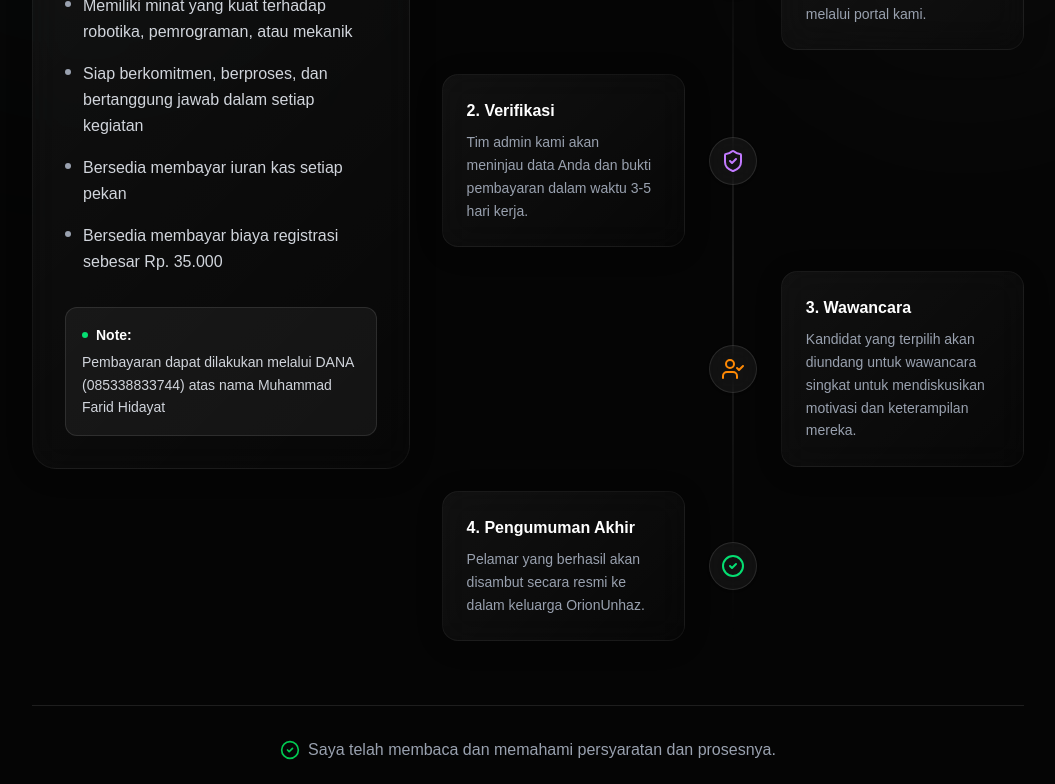
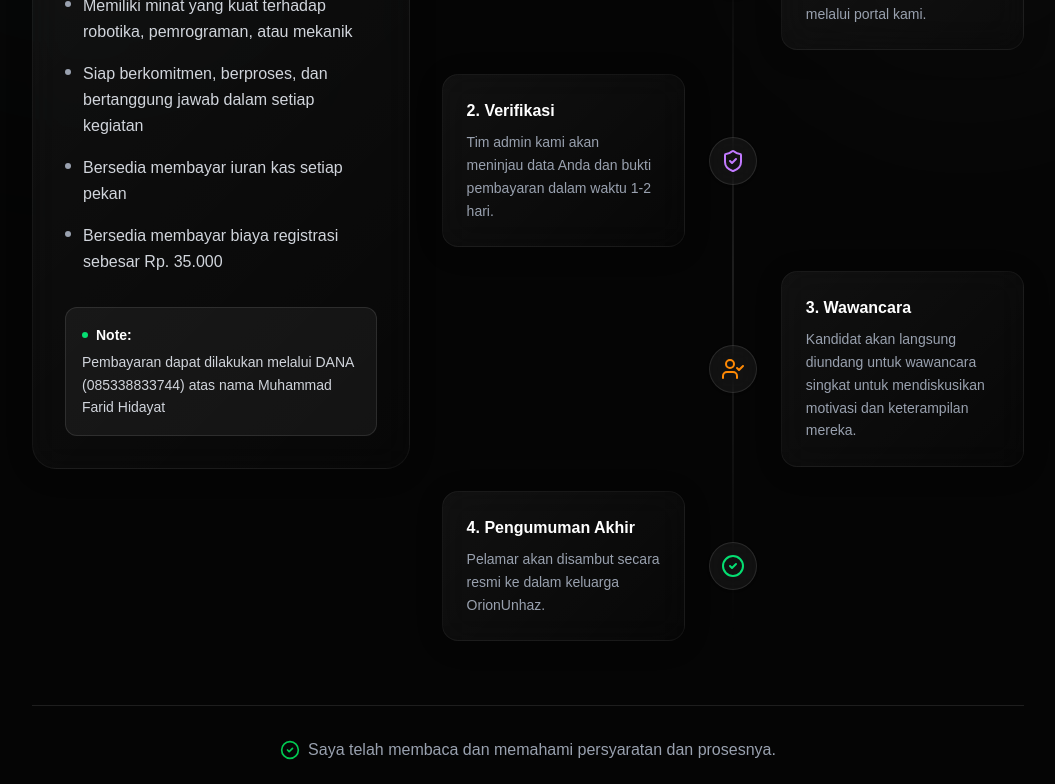
Before and after one commit to muhammadfaridhidayat/orion, a Next.js app: page /join in a window 1280 px wide. Shown: the part 500-1284 px from the top of the page, without its empty margins (112-1167 px from the left). Built offline with nearby package versions, Linux system fonts and the light colour scheme; no server answers.

Commit message:
change registration timeline description

```diff
--- a/src/app/join/page.tsx
+++ b/src/app/join/page.tsx
@@ -32,21 +32,21 @@ export default function JoinInfoPage() {
       // title: "2. Verification",
       title: "2. Verifikasi",
       // description: "Our admin team will review your submitted data and payment proof within 3-5 business days.",
-      description: "Tim admin kami akan meninjau data Anda dan bukti pembayaran dalam waktu 3-5 hari kerja.",
+      description: "Tim admin kami akan meninjau data Anda dan bukti pembayaran dalam waktu 1-2 hari.",
     },
     {
       icon: <UserCheck className="w-6 h-6 text-orange-400" />,
       // title: "3. Interview",
       title: "3. Wawancara",
       // description: "Shortlisted candidates will be invited for a brief interview to discuss their motivation and skills.",
-      description: "Kandidat yang terpilih akan diundang untuk wawancara singkat untuk mendiskusikan motivasi dan keterampilan mereka.",
+      description: "Kandidat akan langsung diundang untuk wawancara singkat untuk mendiskusikan motivasi dan keterampilan mereka.",
     },
     {
       icon: <CheckCircle2 className="w-6 h-6 text-green-400" />,
       // title: "4. Final Announcement",
       title: "4. Pengumuman Akhir",
       // description: "Successful applicants will be officially welcomed into the OrionUnhaz family.",
-      description: "Pelamar yang berhasil akan disambut secara resmi ke dalam keluarga OrionUnhaz.",
+      description: "Pelamar akan disambut secara resmi ke dalam keluarga OrionUnhaz.",
     }
   ];
 
```
